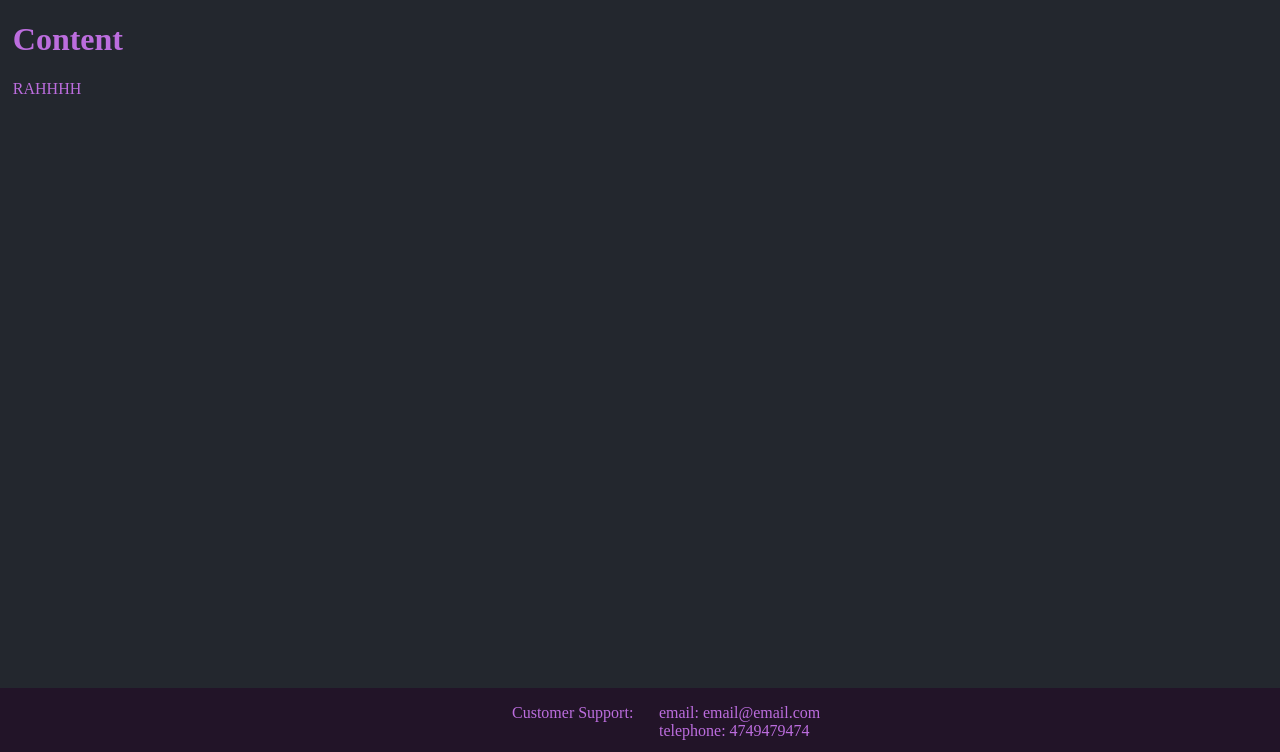
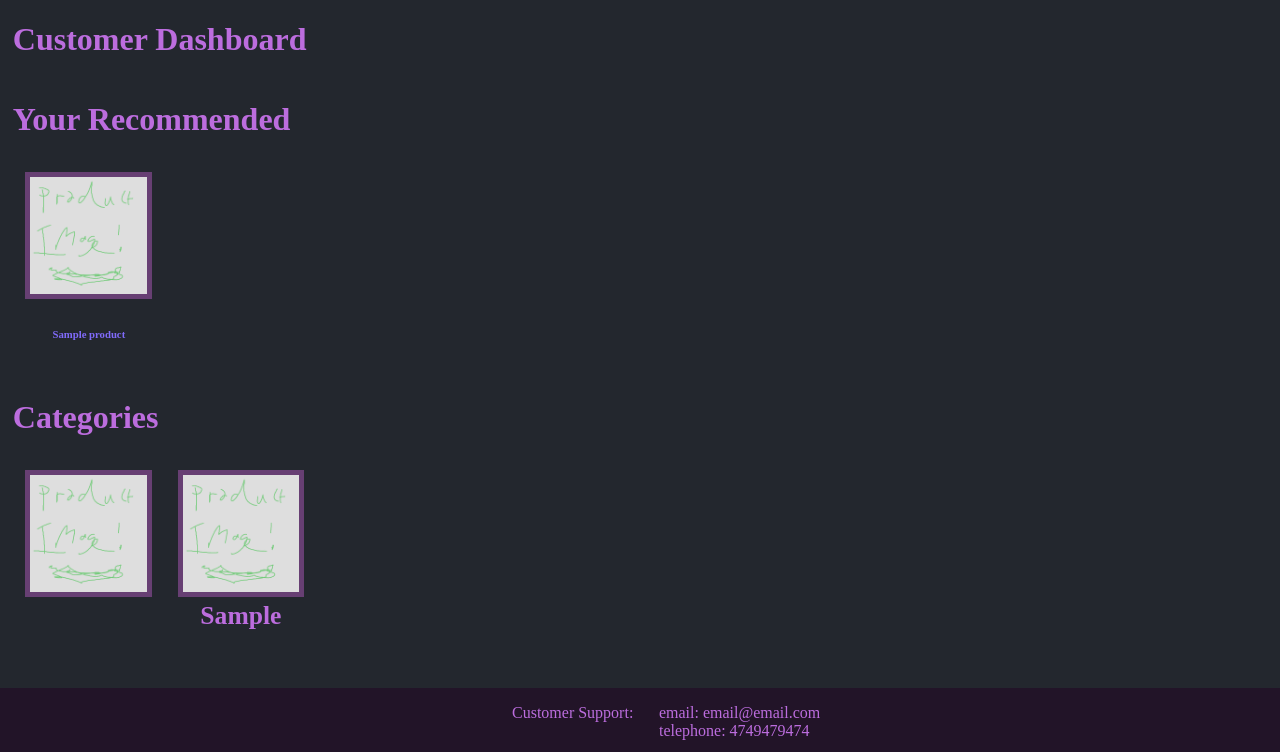
Before and after one commit to Cieran0/front-end, a PHP site: page /customer_dashboard.php in a window 1280 px wide. Shown: the part 48-800 px from the top of the page. Run offline with PHP 8.4, Linux system fonts and the light colour scheme; the visitor is signed in with stand-in values (Sample User, id 1); tables that the repository leaves empty hold one stand-in row (values such as "Sample post").

Commit message:
fuck php

```diff
--- a/website/customer_dashboard.php
+++ b/website/customer_dashboard.php
@@ -20,9 +20,51 @@
 
 <?php include 'header.php'; ?>
 
-<div class="content">
-    <h1>Content</h1>
-    <p>RAHHHH</p>
+<div class="content" style="display:flex;flex-direction: column;">
+    <h1>Customer Dashboard</h1>
+        <?php
+            @include_once("query.php");
+
+            $selectCategoryQuery = query("SELECT DISTINCT Category FROM PRODUCT");
+            $selectRecentOrder = query("SELECT p.Category
+                            FROM `ORDER` o
+                            JOIN PRODUCT p ON o.ProductID = p.ProductID
+                            WHERE o.CustomerID = '" . $_SESSION['CustomerID'] . "'
+                            ORDER BY o.Date DESC
+                            LIMIT 1");
+            if(mysqli_num_rows($selectRecentOrder)==0){
+                echo "<h1>No Orders Placed</h1>";
+            }else{
+                $recentOrder = mysqli_fetch_array($selectRecentOrder);
+                $category = $recentOrder['Category'];
+                $recommendedResults = query("SELECT * FROM PRODUCT WHERE Category = '$category'");
+                echo "<h1>Your Recommended</h1>";
+                echo "<div style=\"display:flex;flex-direction:row;\">";
+                while($row = mysqli_fetch_array($recommendedResults)){
+                        echo "<div class=\"category\">";
+                        echo "<img class=\"category-img\" src=\"product.png\"><br>";
+                        echo "<h6>" . $row['Name'] . "</h6>";
+                        echo "</div>";
+                }
+                 echo "</div>";
+                }
+
+            if(mysqli_num_rows($selectCategoryQuery)>0){
+            echo "<h1>Categories</h1>";
+            echo "<div style=\"display:flex;flex-direction:row;\">";
+                while($row = mysqli_fetch_array($selectCategoryQuery)){
+                    echo "<div class=\"category\">";
+                    echo "<a href=\"results.php?category=". $row['Category']."\">";
+                    echo "<img class=\"category-img\" src=\"product.png\"><br>";
+                    echo "<h3>" . $row['Category'] . "</h3>";
+                    echo "</a>";
+                    echo "</div>";
+            }
+           echo "</div>";
+            }else{
+                echo "<h1>No Categories????????</h1>";
+            }
+        ?>
 </div>
 
 <?php include 'footer.php'; ?>
--- a/website/product.php
+++ b/website/product.php
@@ -76,8 +76,10 @@
                     <button class="product-button" type="submit">Bookmark</button>
                     </form>
                 <?php
+
                     $action = "confirmOrder.php";
-                    if(!$_SESSION['loggedin']) {
+
+                   if(!$_SESSION['loggedin']) {
                         $action = "login.php";
                     }
                     echo "<form action=\"$action\" method=\"post\">";
--- a/website/query.php
+++ b/website/query.php
@@ -7,10 +7,10 @@
 
     $server = "assignment-2-database.cc4fgdywaapg.us-east-1.rds.amazonaws.com";
 	$server = "127.0.0.1";
-	$server_username = "admin";
+
 	$server_username = "root";
-	$server_password = "assignment-2";
-	$server_password = "root";
+
+	$server_password = "houghton";
 
     if ($dbc === null) {
         $dbc = mysqli_connect($server, $server_username, $server_password);
```
Also changed, not shown: 2 other files.
